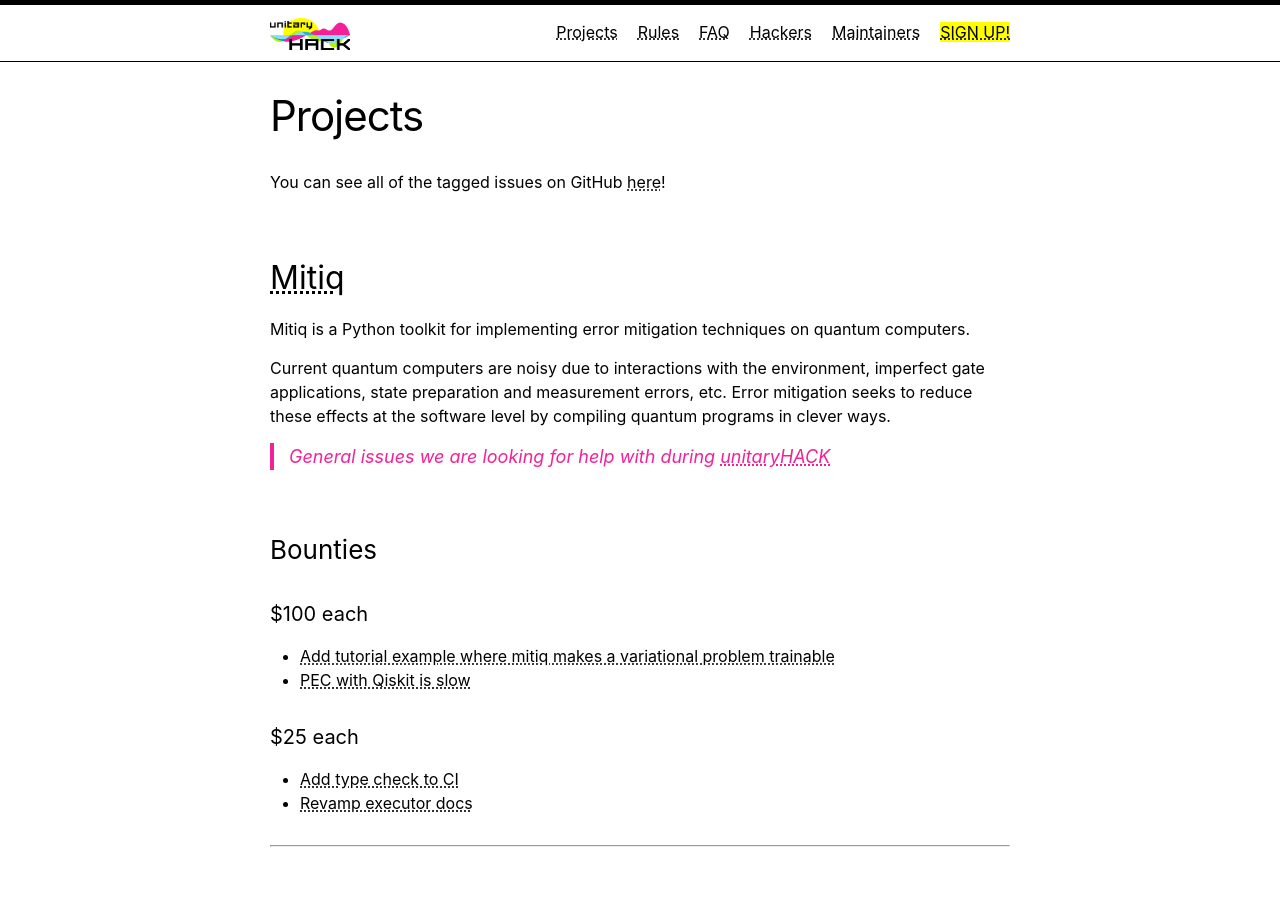
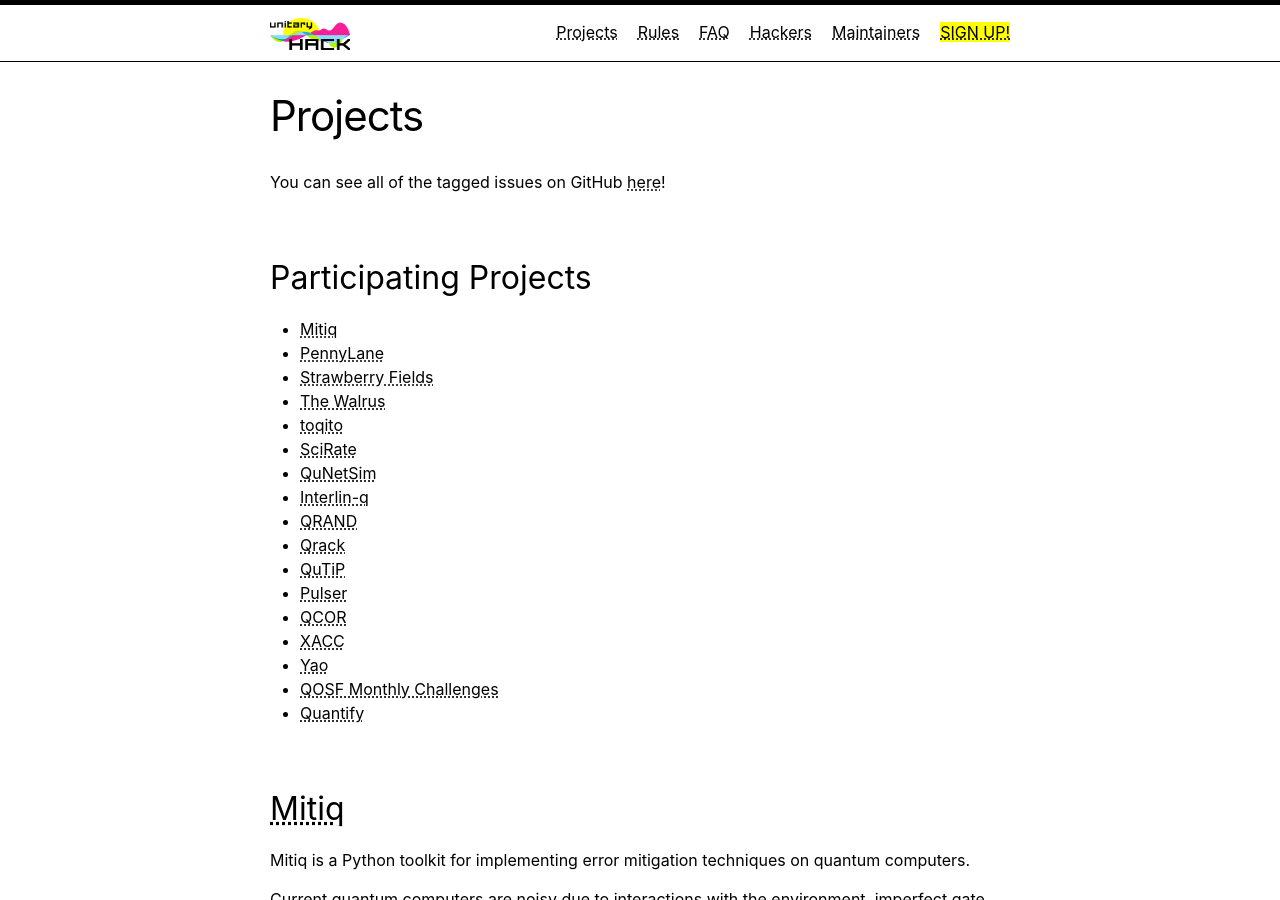
Before and after one commit to unitaryfund/unitaryhack2021, a Jekyll site: the page built from participating-projects.md, in a window 1280 px wide and 900 px high. Built offline with Jekyll 4.4.1, drawn with Linux system fonts in a browser that asks for light colours.

Commit message:
add toc with participating projects

```diff
--- a/participating-projects.md
+++ b/participating-projects.md
@@ -4,6 +4,26 @@
 ---
 
 You can see all of the tagged issues on GitHub [here](https://github.com/topics/unitaryhack)!
+
+## Participating Projects
+- [Mitiq](#mitiq)
+- [PennyLane](#pennylane)
+- [Strawberry Fields](#strawberry-fields)
+- [The Walrus](#the-walrus)
+- [toqito](#toqito)
+- [SciRate](#scirate)
+- [QuNetSim](#qunetsim)
+- [Interlin-q](#interlin-q)
+- [QRAND](#qrand)
+- [Qrack](#qrack)
+- [QuTiP](#qutip)
+- [Pulser](#pulser)
+- [QCOR](#qcor)
+- [XACC](#xacc)
+- [Yao](#yao)
+- [QOSF Monthly Challenges](#qosf-monthly-challenges)
+- [Quantify](#quantify)
+
 
 ## [Mitiq](https://github.com/unitaryfund/mitiq)
 
```
